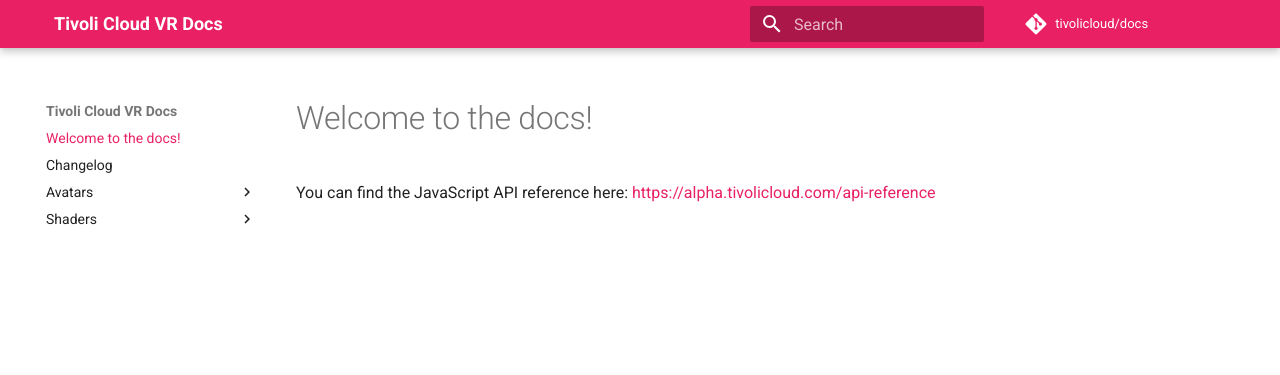
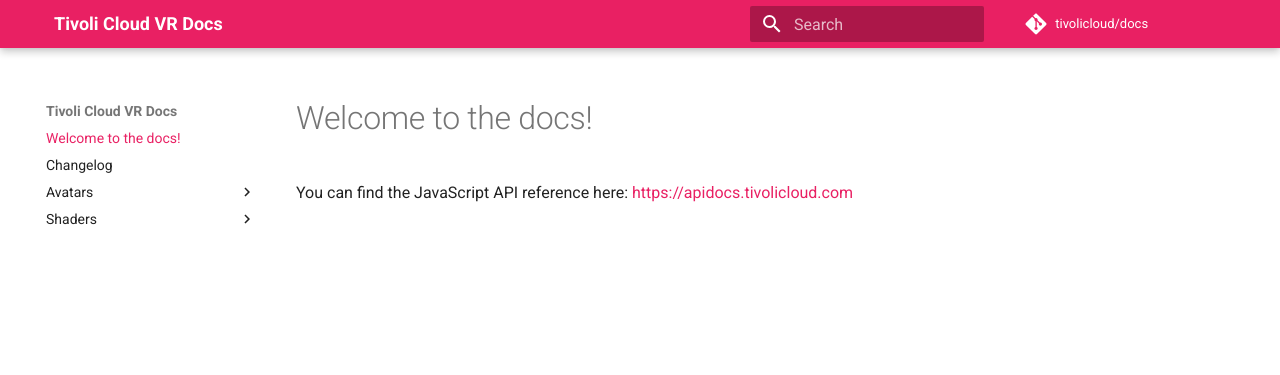
Before and after one commit to Nex-Pro/docs, an MkDocs documentation site: the page built from docs/index.md, in a window 1280 px wide. Shown: the top 375 px of the page. Built offline with MkDocs 1.6.1 and Material for MkDocs 9.7.7, drawn with Linux system fonts in a browser that asks for light colours; some of the changed lines change nothing that is shown.

Commit message:
Update index.md

```diff
--- a/docs/index.md
+++ b/docs/index.md
@@ -1,4 +1,4 @@
 # Welcome to the docs!
 
 You can find the JavaScript API reference here:
-[https://alpha.tivolicloud.com/api-reference](https://alpha.tivolicloud.com/api-reference)
+[https://apidocs.tivolicloud.com](https://apidocs.tivolicloud.com)
```
